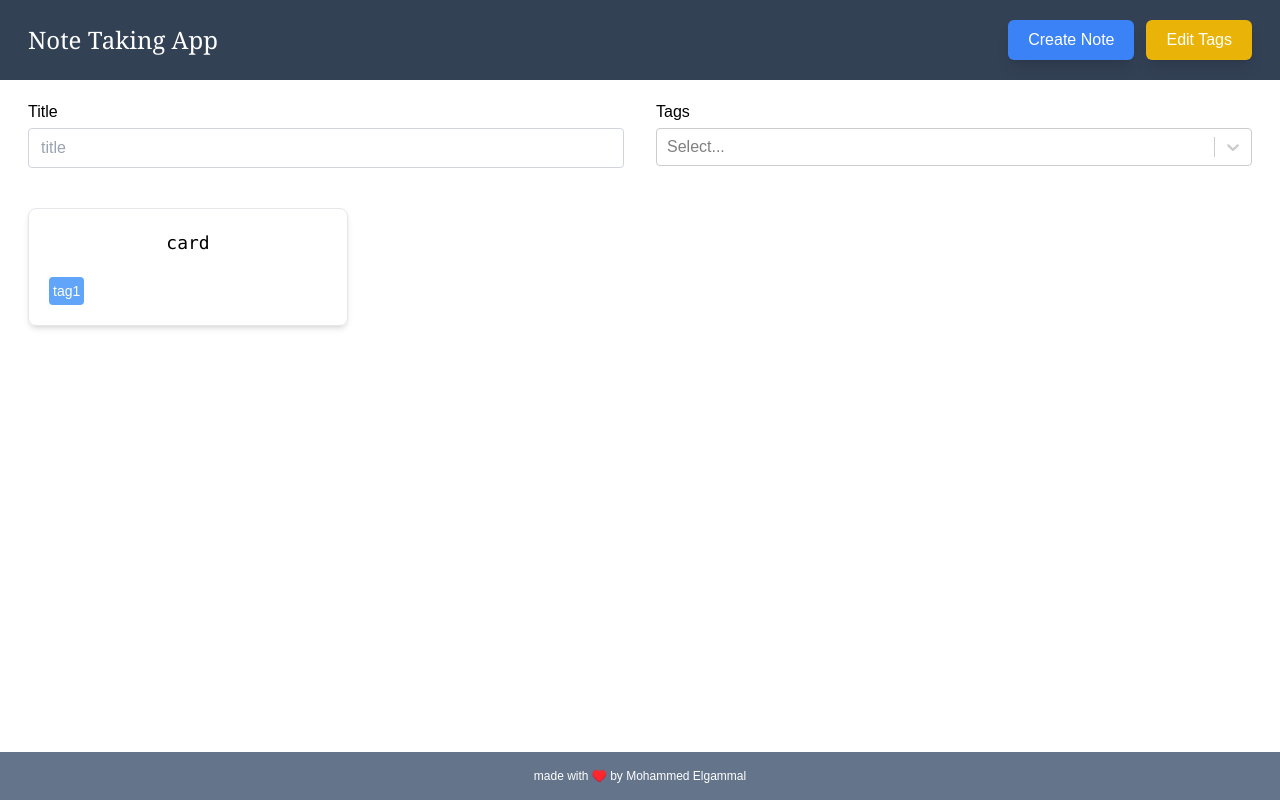
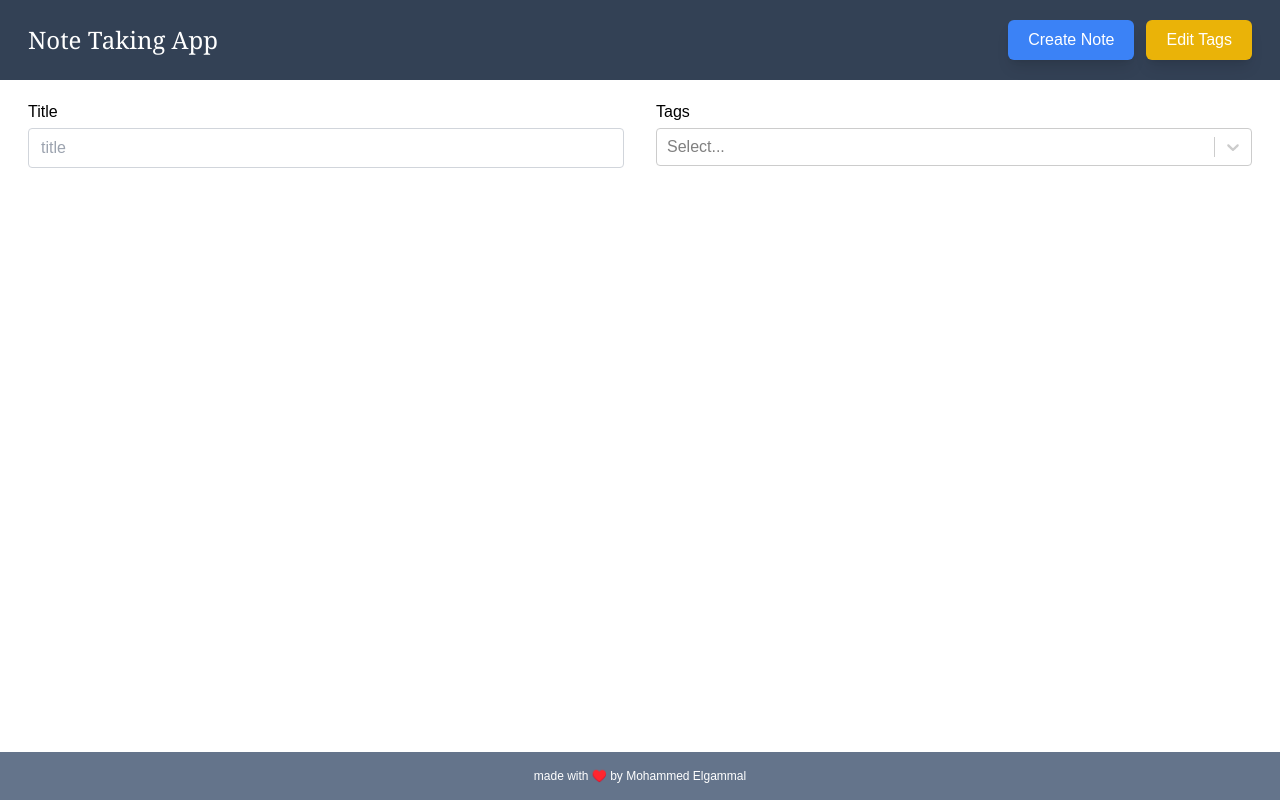
Before and after one commit to mohammedelgammal/FullStack_Suite, a React (Vite) app: page / in a window 1280 px wide. Built offline with nearby package versions, Linux system fonts and the light colour scheme.

Commit message:
implementing_card_addition

```diff
--- a/src/common/ui/Card.tsx
+++ b/src/common/ui/Card.tsx
@@ -1,14 +1,16 @@
+import { Tag } from "src/common/ui";
 import { CardProps } from "src/types";
-import { Tag } from "src/common/ui";
 
-const Card = ({ title }: CardProps) => {
+const Card = ({ title, tags }: CardProps) => {
   return (
     <div className="flex flex-col w-80 p-5 rounded-lg gap-5 shadow-md border border-gray-200">
       <h5 className="flex items-center justify-center w-full text-center font-mono text-lg">
         {title}
       </h5>
       <div className="flex flex-wrap gap-3">
-        <Tag title="tag1" />
+        {tags.map(({ label }, i) => (
+          <Tag key={i} title={label} />
+        ))}
       </div>
     </div>
   );
--- a/src/common/ui/Tag.tsx
+++ b/src/common/ui/Tag.tsx
@@ -1,4 +1,6 @@
-const Tag = ({ title }: { title: string }) => {
+import { TagProps } from "src/types";
+
+const Tag = ({ title }: TagProps) => {
   return (
     <div className="bg-blue-400 p-1 text-sm text-white rounded ">
       <span className="">{title}</span>
--- a/src/pages/CreateNote.tsx
+++ b/src/pages/CreateNote.tsx
@@ -4,12 +4,8 @@ import { Link } from "react-router-dom";
 import { MultiValue } from "react-select";
 import Creatable from "react-select/creatable";
 import { Button } from "src/common/ui";
-import { CreateNoteFormType, ThemeType } from "src/types";
-
-type OptionType = {
-  label: string;
-  value: string;
-};
+import { getAvailableOptions } from "src/utils/helpers";
+import { CreateNoteFormType, OptionType, ThemeType } from "src/types";
 
 type Note = {
   title: string;
@@ -23,11 +19,6 @@ const initialFormData: CreateNoteFormType = {
 };
 
 const CrateNote = () => {
-  const getAvailableOptions = (): OptionType[] => {
-    const localOptions: string | null = localStorage.getItem("tags");
-    if (!localOptions) return [];
-    return JSON.parse(localOptions);
-  };
   const [options, setOptions] = useState<OptionType[]>([]);
   const [formData, setFormData] = useState<CreateNoteFormType>(initialFormData);
 
--- a/src/pages/Home.tsx
+++ b/src/pages/Home.tsx
@@ -1,11 +1,16 @@
 import CreatableSelect from "react-select/creatable";
 import { Card } from "src/common/ui";
 import { Header } from "src/Layout";
+import { Note } from "src/types";
+import { getAvailableOptions } from "src/utils/helpers";
 
 const Home = () => {
-  // replace with stored tags and replace with cards data
-  const options: string[] = [];
-
+  const getAvailableNotes = (): Note[] => {
+    const localNotes = localStorage.getItem("notes");
+    if (!localNotes) return [];
+    const notes = JSON.parse(localNotes);
+    return notes;
+  };
   return (
     <>
       <Header />
@@ -28,15 +33,16 @@ const Home = () => {
                 className="min-w-96"
                 name="tags"
                 isMulti
-                options={options}
+                options={getAvailableOptions()}
                 required
               />
             </div>
           </div>
         </form>
         <div className="flex flex-wrap gap-10">
-          <Card title="card" />
-          {/* {cards.map(card => => <Card title={card.title} />)} */}
+          {getAvailableNotes().map((note, i) => (
+            <Card key={i} title={note.title} tags={note.options} />
+          ))}
         </div>
       </div>
     </>
--- a/src/types/index.ts
+++ b/src/types/index.ts
@@ -14,7 +14,7 @@ interface ButtonType extends React.ButtonHTMLAttributes<HTMLButtonElement> {
 
 type CardProps = {
   title: string;
-  tags?: string[];
+  tags: OptionType[];
 };
 
 type CreateNoteFormType = {
@@ -22,5 +22,23 @@ type CreateNoteFormType = {
   body: string;
 };
 
-export type { ButtonType, CardProps, CreateNoteFormType };
+type OptionType = {
+  label: string;
+  value: string;
+};
+
+type Note = CreateNoteFormType & { options: OptionType[] };
+
+type TagProps = {
+  title: string;
+};
+
+export type {
+  ButtonType,
+  CardProps,
+  CreateNoteFormType,
+  OptionType,
+  Note,
+  TagProps,
+};
 export { ThemeType };
--- /dev/null
+++ b/src/utils/helpers.tsx
@@ -0,0 +1,9 @@
+import { OptionType } from "src/types";
+
+const getAvailableOptions = (): OptionType[] => {
+  const localOptions: string | null = localStorage.getItem("tags");
+  if (!localOptions) return [];
+  return JSON.parse(localOptions);
+};
+
+export { getAvailableOptions };
```
